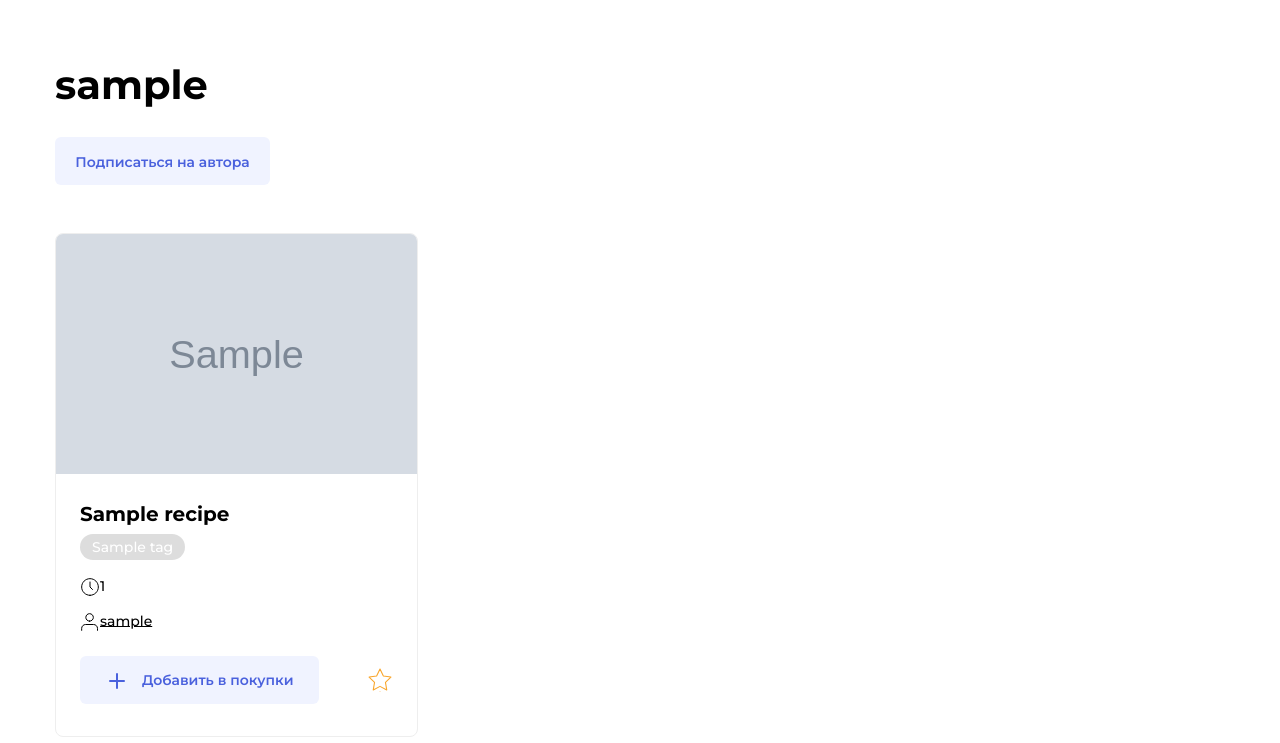
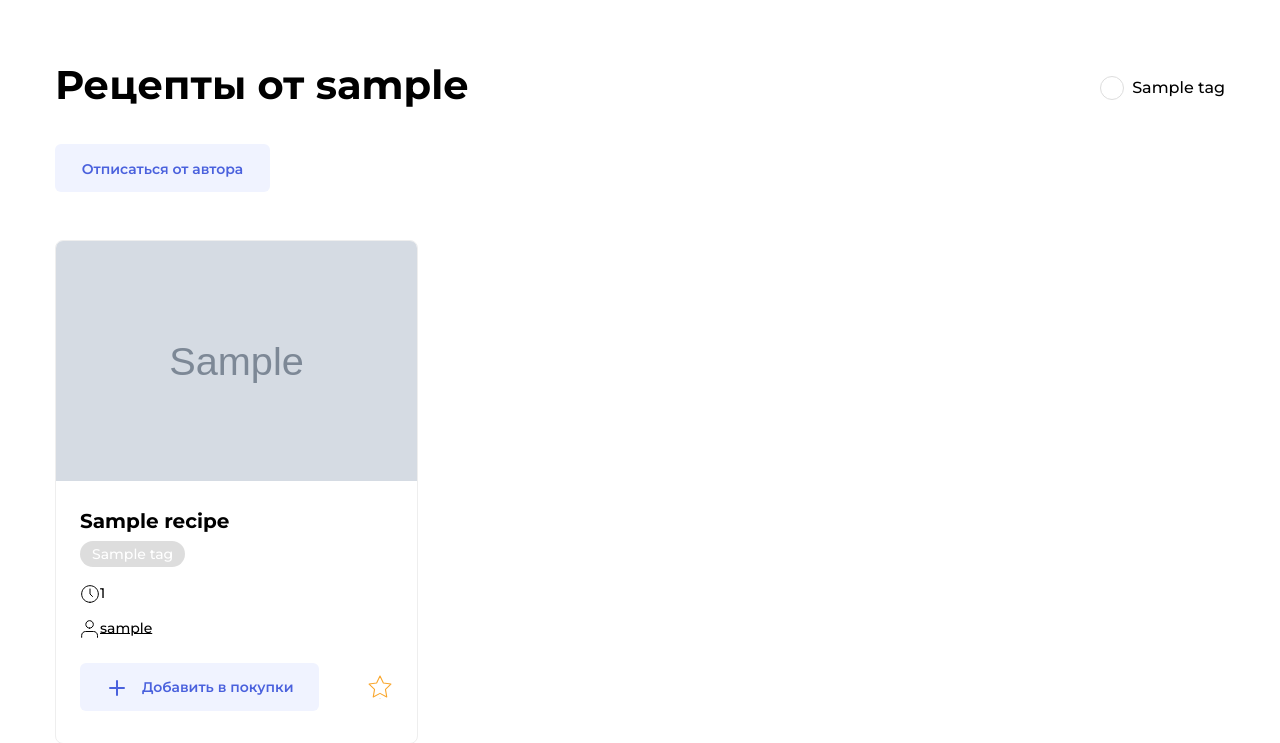
Before and after one commit to DonFortes/foodgram-project, a Django app: a page that uses dishes/templates/profile.html in a window 1280 px wide. Shown: the part 90-833 px from the top of the page. Run offline with Django 3.2, Linux system fonts and the light colour scheme; a user stored in the database is signed in; tables that the repository leaves empty hold one stand-in row (values such as "Sample post"); grey boxes marked "Sample" are stand-in pictures.

Commit message:
added simple tag checking subscribe for right buttons name

```diff
--- a/dishes/templates/profile.html
+++ b/dishes/templates/profile.html
@@ -1,32 +1,38 @@
 {% extends "base.html" %}
-{% block title %}Рецепты автора{% endblock %}
+{% block title %}Рецепты автора {{ author }}{% endblock %}
 
 {% block content %}
-{% include 'includes/header.html'%}
+{% include 'includes/header.html' %}
+
+{% load recipe_tags %}
+{% check_subscribe request.user author as following %}
 
 <main class="main container">
-
     <div class="main__header">
-        <h1 class="main__title">{{ author }}</h1>
+        <h1 class="main__title">Рецепты от {{ author }}</h1>
 
         <!-- tags.html -->
         {% include 'includes/tags.html' %}
         <!-- /tags -->
     </div>
 
-    {% if following %}
-
-
-
-
-    {% else %}
-    <!-- <p style="padding: 0 0 2em 0;"><a class="button button_style_light-blue" href="#">Подписаться на автора</a></p> -->
     <div class="author-subscribe" data-author="{{ author.id }}">
         <p style="padding: 0 0 2em 0;">
-            <button class="button button_style_light-blue button_size_subscribe"
-                name="subscribe" data-out>Подписаться на автора</button></p>
+
+            {% if following %}
+
+            <button class="button button_style_light-blue button_size_subscribe button_style_blue"
+                name="subscribe">Отписаться от автора
+            </button>
+
+            {% else %}
+
+            <button class="button button_style_light-blue button_size_subscribe" name="subscribe" data-out>Подписаться
+                на автора</button>
+
+            {% endif %}
+        </p>
     </div>
-    {% endif %}
 
     <div class="card-list">
         <!-- card.html -->
@@ -45,15 +51,12 @@
 
 {% block js %}
 <script src="/static/js/components/MainCards.js"></script>
-
 <script src="/static/js/components/Purchases.js"></script>
 <script src="/static/js/components/Favorites.js"></script>
 <script src="/static/js/components/Subscribe.js"></script>
-
 <script src="/static/js/config/config.js"></script>
 <script src="/static/js/components/AuthorRecipe.js"></script>
 <script src="/static/js/components/Header.js"></script>
-
 <script src="/static/js/api/Api.js"></script>
 <script src="/static/authorRecipe.js"></script>
 {% endblock %}
--- a/dishes/templatetags/recipe_tags.py
+++ b/dishes/templatetags/recipe_tags.py
@@ -1,13 +1,10 @@
 from django.utils.http import urlencode
 from django.urls import reverse
 from django import template
-from dishes.models import Recipe
+from dishes.models import Recipe, Follow
 from foodgram_project.settings import AUTHOR_RECIPE
 
 register = template.Library()
-
-
-# Не забывать добавлять {% load recipe_tags %} в шаблон
 
 
 @register.simple_tag
@@ -26,15 +23,6 @@ def get_recipes_of(author):
     return Recipe.objects.filter(author=author)
 
 
-# @register.simple_tag
-# def build_url(*args, **kwargs):
-#     params = kwargs.pop('params', {})
-#     url = reverse(*args, **kwargs)
-#     if params:
-#         url += '?' + urlencode(params)
-#     return url
-
-
 @register.simple_tag
 def build_url(request, tags=None, name=None):
     tags = list(tags)
@@ -48,8 +36,8 @@ def build_url(request, tags=None, name=None):
     url_params = '&'.join(f'tags={tag}' for tag in tags)
     return '?'.join((url, url_params))
 
-    # url_params = []
-    # for tag in tags:
-    #     url_params.append('&'.join(f'tags={tag}'))
 
-    # return str(*url_params)
+@register.simple_tag
+def check_subscribe(user, author):
+    return Follow.objects.filter(user=user, author=author).exists()
+    # return request.user.following.filter(author=author).exists
--- a/dishes/views.py
+++ b/dishes/views.py
@@ -9,6 +9,7 @@ def index(request):
 
     tags = get_tags_from(request)
     all_tags = Tag.objects.all()
+
     recipe_list = Recipe.objects.select_related(
         'author').prefetch_related('tags').distinct()
 
@@ -30,8 +31,14 @@ def index(request):
 
 
 def profile(request, username):
+    tags = get_tags_from(request)
+    all_tags = Tag.objects.all()
+
     author = get_object_or_404(User, username=username)
     recipe_list = author.recipe.all()
+
+    if tags:
+        recipe_list = recipe_list.filter(tags__name__in=tags)
 
     page, paginator = lets_paginate(request, recipe_list)
 
@@ -39,9 +46,11 @@ def profile(request, username):
         request,
         'profile.html',
         {
-            "page": page,
-            "paginator": paginator,
-            "author": author,
+            'page': page,
+            'paginator': paginator,
+            'tags': tags,
+            'all_tags': all_tags,
+            'author': author,
         }
     )
 
@@ -69,13 +78,13 @@ def new_recipe(request):
 
 def single_recipe(request, slug):
     recipe = get_object_or_404(Recipe, slug=slug)
-    return render(request, "single_recipe.html", {'recipe': recipe})
+    return render(request, 'single_recipe.html', {'recipe': recipe})
 
 
 @login_required
 def edit_recipe(request, slug):
     recipe = get_object_or_404(Recipe, slug=slug)
-    url = reverse('single_recipe', args={"slug": slug})
+    url = reverse('single_recipe', args={'slug': slug})
 
     if recipe.author != request.user:
         return redirect(url)
@@ -96,7 +105,7 @@ def edit_recipe(request, slug):
 @login_required
 def delete_recipe(request, slug):
     recipe = get_object_or_404(Recipe, slug=slug)
-    url = reverse('single_recipe', args={"slug": slug})
+    url = reverse('single_recipe', args={'slug': slug})
     if recipe.author != request.user:
         return redirect(url)
 
```
